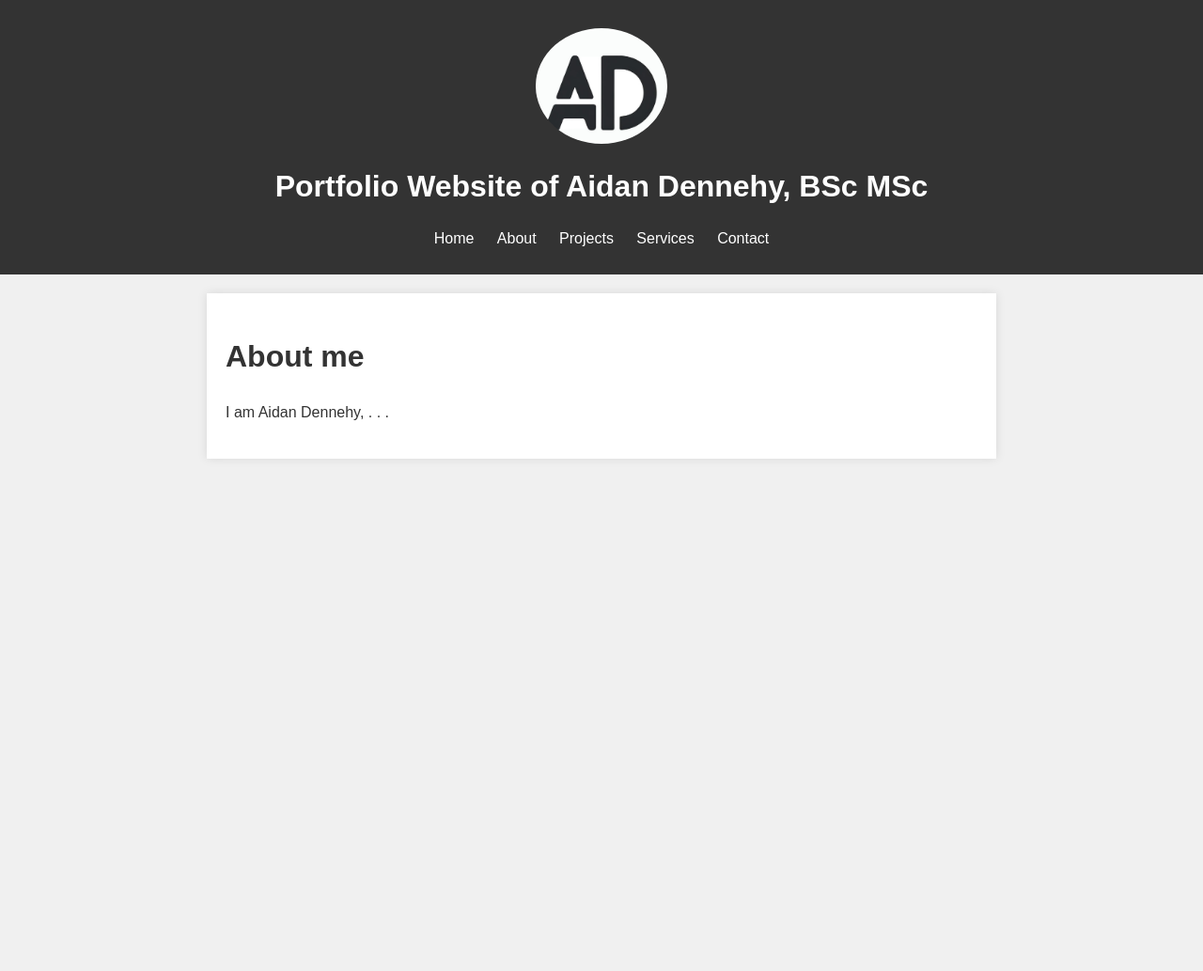
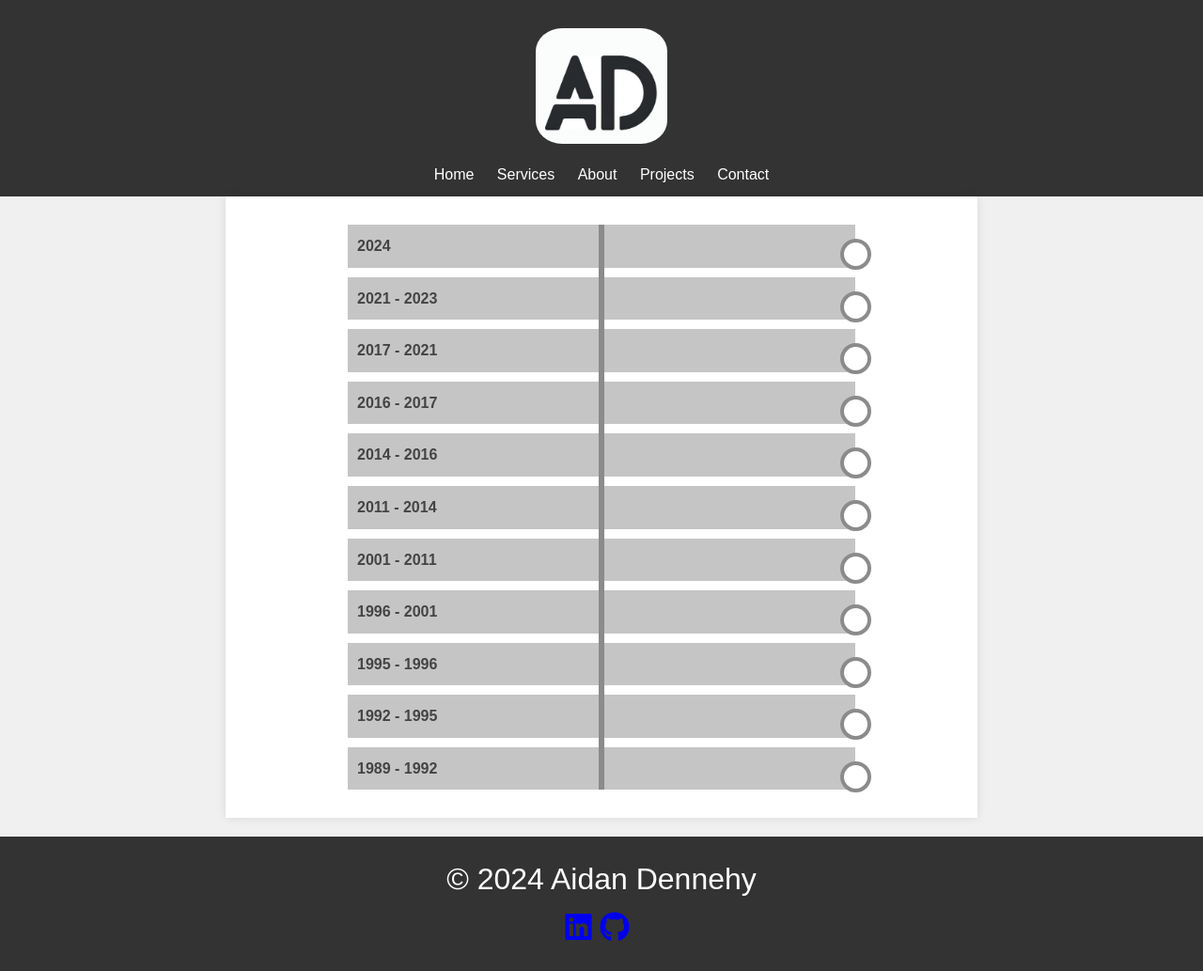
Before and after one commit to duinneacha/ad_portfolio, a Jekyll site: the page built from about.markdown, in a window 1280 px wide. Shown: the whole page at 94% size. Built offline with Jekyll 4.4.1, drawn with Linux system fonts in a browser that asks for light colours; before the commit the page ends 900 px from its top, so only the background shows below that.

Commit message:
Adding About Me

```diff
--- a/_layouts/default.html
+++ b/_layouts/default.html
@@ -6,24 +6,37 @@
 
     <link rel="stylesheet" href="{{ '/assets/css/ad_custom.css' | relative_url }}">
     <link rel="icon" type="image/x-icon" href="{{ '/favicon.ico' | relative_url }}">
+    <link rel="stylesheet" href="https://cdnjs.cloudflare.com/ajax/libs/font-awesome/6.0.0-beta3/css/all.min.css">
+
 
   </head>
   <body>
     <header>
       <img src="{{ '/assets/imgs/ad_logo_ae.jpg' | relative_url }}" alt="Logo" style="width:140px;height:auto;">
-      <h1>{{ site.title }}</h1>
+      <!-- <h1>{{ site.title }}</h1> -->
       <nav>
         <ul>
           <li><a href="{{ '/' | relative_url }}">Home</a></li>
+          <li><a href="{{ '/services' | relative_url }}">Services</a></li>
           <li><a href="{{ '/about' | relative_url }}">About</a></li>
           <li><a href="{{ '/projects' | relative_url }}">Projects</a></li>
-          <li><a href="{{ '/services' | relative_url }}">Services</a></li>
           <li><a href="{{ '/contact' | relative_url }}">Contact</a></li>
         </ul>
       </nav>
     </header>
-    <main>
+    <main class="container">
       {{ content }}
     </main>
+
+    <footer>
+      <p>&copy; 2024 Aidan Dennehy</p>
+      <p>
+        <a href="https://www.linkedin.com/in/your-profile" target="_blank"><i class="fab fa-linkedin"></i></a>
+        <a href="https://github.com/duinneacha" target="_blank"><i class="fab fa-github"></i></a>
+        <a href="https://twitter.com/duinneacha" target="_blank"><i class="fab fa-x-twitter"></i></a>
+      </p>
+    </footer>
+
   </body>
 </html>
+<script src="{{ '/assets/js/adjs.js' | relative_url }}"></script>
--- a/about.markdown
+++ b/about.markdown
@@ -4,6 +4,54 @@ title: "About"
 permalink: /about/
 ---
 
-# About me
+<div id="timeline">
+  <details>
+    <summary>2024</summary>
+    <!-- <div class="circle"></div> -->
+    <p>Being useful</p>
+  </details>
 
-I am Aidan Dennehy, . . .
+  <details>
+    <summary>2021 - 2023</summary>
+    <p>MTU Data Science and Analytics MSc.</p>
+  </details>
+
+  <details>
+    <summary>2017 - 2021</summary>
+    <p>MTU Computer Science and Web Development BSc.</p>
+  </details>
+
+  <details>
+    <summary>2016 - 2017</summary>
+    <p>Networks and Web Design, St. Johns Cork</p>
+  </details>
+
+  <details>
+    <summary>2014 - 2016</summary>
+    <p>Focus Program National Learning Network</p>
+  </details>
+  <details>
+    <summary>2011 - 2014</summary>
+    <p>Artesium Associates Ltd.</p>
+  </details>
+  <details>
+    <summary>2001 - 2011</summary>
+    <p>B&Q, UK,  C.C.A.S. Ltd.</p>
+  </details>
+  <details>
+    <summary>1996 - 2001</summary>
+    <p>Howard Schultz & Associates, UK</p>
+  </details>
+  <details>
+    <summary>1995 - 1996</summary>
+    <p>Proven Alternatives Inc, Kent Tech</p>
+  </details>
+  <details>
+    <summary>1992 - 1995</summary>
+    <p>Singrauli Coal Felds, Amlohri, India</p>
+  </details>
+  <details>
+    <summary>1989 - 1992</summary>
+    <p>Seabrook Research Ltd., Cork</p>
+  </details>
+</div>
--- a/assets/css/ad_custom.css
+++ b/assets/css/ad_custom.css
@@ -1,4 +1,28 @@
 /* Custom CSS */
+
+/* Basic reset for margin and padding */
+* {
+    margin: 0;
+    padding: 0;
+    box-sizing: border-box;
+}
+
+/* Ensure the html and body take full height */
+html, body {
+    height: 100%;
+}
+
+
+main {
+    flex: 1;
+    padding: 20px;
+    margin: 20px auto;
+    max-width: 800px;
+    background: #fff;
+    box-shadow: 0 0 10px rgba(0,0,0,0.1);
+}
+
+
 
 body {
     background-color: #f0f0f0;
@@ -7,6 +31,8 @@ body {
     line-height: 1.6;
     margin: 0;
     padding: 0;
+    display: flex;
+    flex-direction: column;
 }
 
 header {
@@ -35,25 +61,31 @@ nav ul li a {
     color: #fff;
     text-decoration: none;
 }
-
-main {
+/* Style the container */
+.container {
+    max-width: 800px;
+    width: 80%;
+    margin: 0 auto;
     padding: 20px;
-    margin: 20px auto;
-    max-width: 800px;
     background: #fff;
-    box-shadow: 0 0 10px rgba(0,0,0,0.1);
+    box-shadow: 0 0 10px rgba(0, 0, 0, 0.1);
 }
 
 footer {
     text-align: center;
+    color: #fff;
     padding: 20px;
     background: #333;
-    color: #fff;
     margin-top: 20px;
+    font-size: 2em;
+}
+
+footer p a:hover {
+    color: #ddd;
 }
 
 img {
-    border-radius: 50%;
+    border-radius: 20%;
     width: 150px;
     height: auto;
     display: block;
@@ -108,3 +140,60 @@ form button:hover {
 input[name="_honeypot"] {
     display: none;
 }
+
+
+
+/* Time line */
+
+
+#timeline {
+position: relative;
+max-width: 600px;
+margin: 0 auto;
+}
+
+#timeline::after {
+content: '';
+position: absolute;
+width: 6px;
+background-color: #8b8b8b;
+top: 0;
+bottom: 0;
+left: 50%;
+margin-left: -3px;
+}
+
+#timeline details {
+background: #e8e8e8;
+color: #444;
+padding: 10px;
+position: relative;
+border-radius: 6px;
+width: 90%;
+margin: 10px 5%;
+}
+
+#timeline details:after {
+content: '';
+position: absolute;
+width: 25px;
+height: 25px;
+right: -17px;
+background-color: white;
+border: 4px solid #8b8b8b;
+top: 15px;
+border-radius: 50%;
+z-index: 1;
+}
+
+#timeline details summary {
+font-weight: bold;
+margin: -10px;
+padding: 10px;
+background: #c5c5c5;
+list-style: none;
+}
+
+#timeline details p {
+margin: 5px 0;
+}
--- /dev/null
+++ b/assets/js/adjs.js
@@ -0,0 +1,42 @@
+console.log('adjs.js loaded');
+
+// function setupTimelineDetails() {
+//     document.querySelectorAll('#timeline details').forEach((elem) => {
+//         elem.addEventListener('click', function() {
+//             document.querySelectorAll('#timeline details').forEach((el) => {
+//                 if (el !== elem) el.removeAttribute('open');
+//             });
+//         });
+//     });
+// }
+
+
+
+function setupTimelineDetails() {
+    document.querySelectorAll('#timeline details').forEach((elem) => {
+        const summary = elem.querySelector('summary');
+        const circle = elem.querySelector('.circle');
+        const content = elem.querySelector('p');
+
+        [summary, circle].forEach((el) => {
+            el.addEventListener('click', function() {
+                const isOpen = elem.getAttribute('open');
+
+                // Close all details elements
+                document.querySelectorAll('#timeline details').forEach((el) => {
+                    el.removeAttribute('open');
+                });
+
+                // Open the clicked details element
+                if (!isOpen) {
+                    elem.setAttribute('open', '');
+                }
+            });
+        });
+    });
+
+}
+
+document.addEventListener('DOMContentLoaded', (event) => {
+    setupTimelineDetails();
+  });
```
Also changed, not shown: index.markdown (+1 -10 lines), junktext.txt (added, +21 -0 lines).
